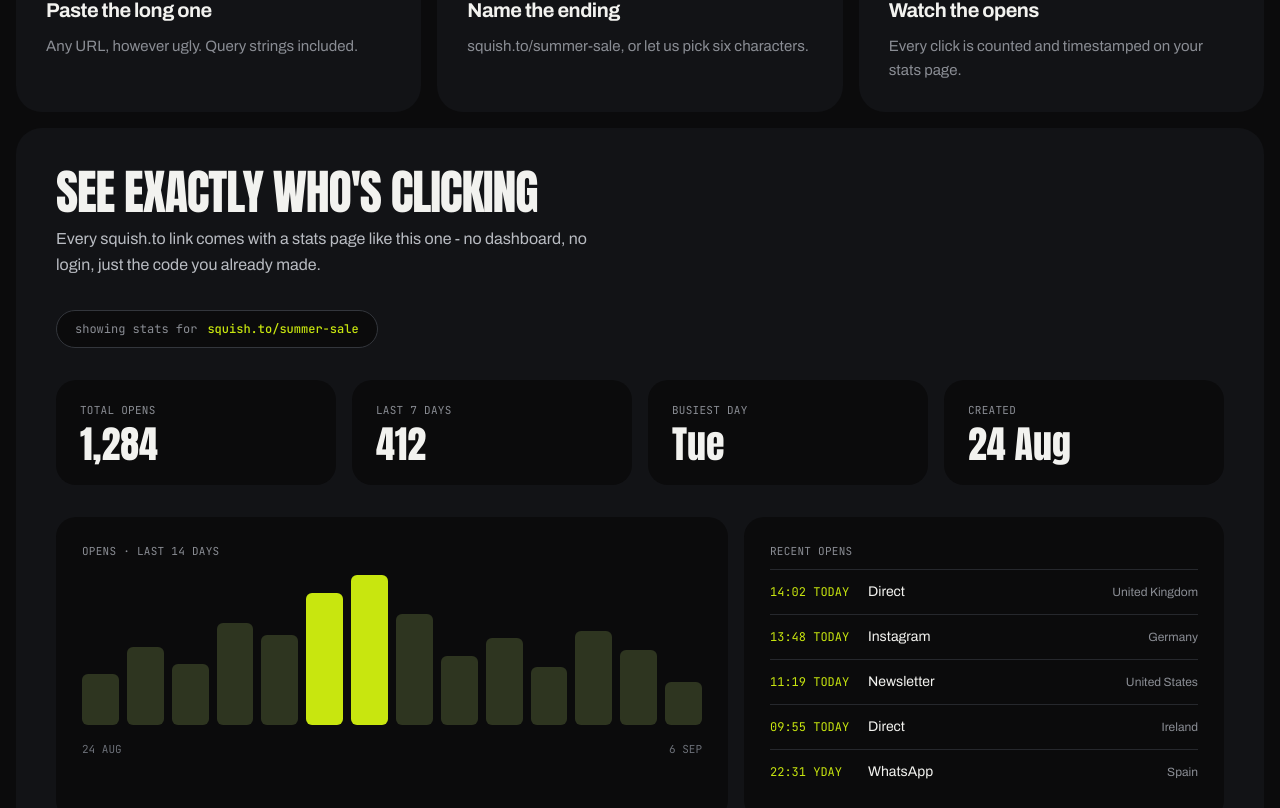
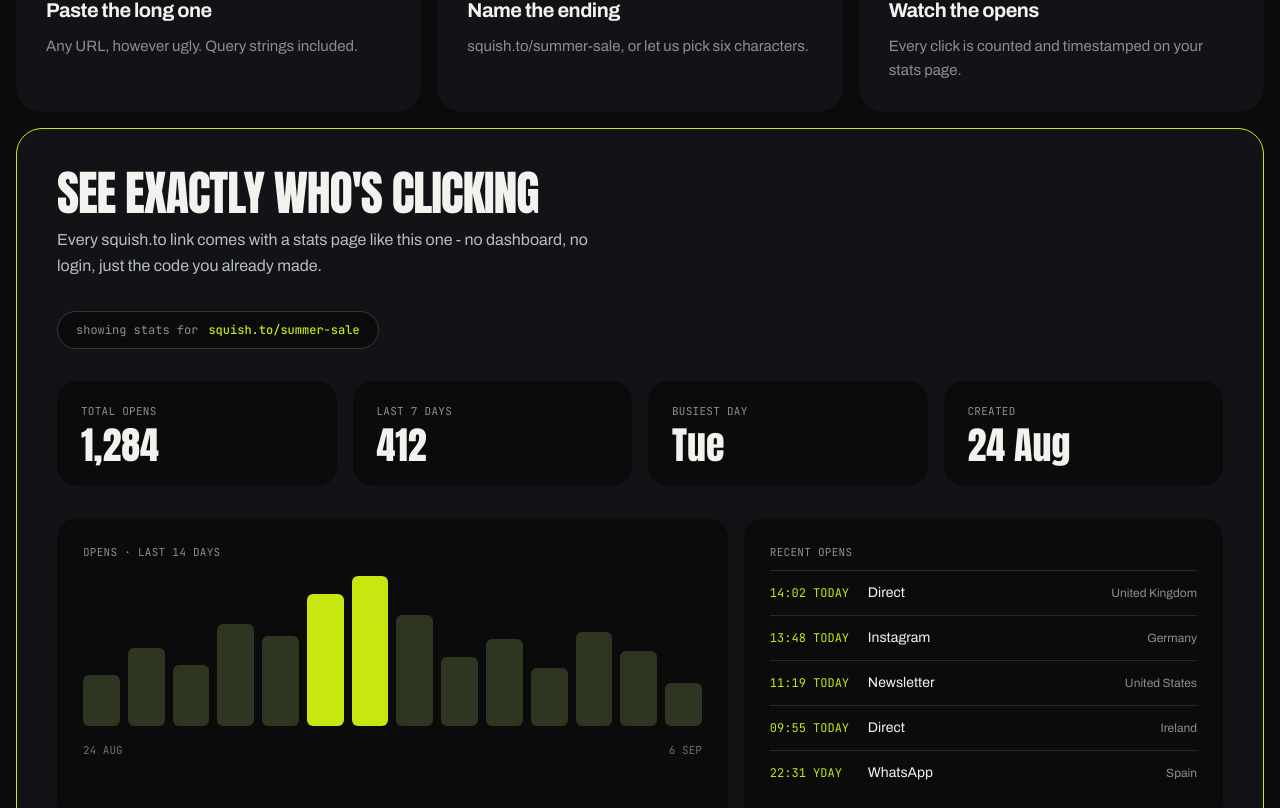
Before and after one commit to RoshyPlaha/squishto, a Next.js app: page / in a window 1280 px wide. Shown: the part 972-1780 px from the top of the page. Built offline with nearby package versions, Linux system fonts and the light colour scheme; no server answers.

Commit message:
colour change

```diff
--- a/components/stats-preview.tsx
+++ b/components/stats-preview.tsx
@@ -18,7 +18,7 @@
 
 export function StatsPreview() {
   return (
-    <div className="flex flex-col gap-7 rounded-[22px] bg-surface p-5 md:gap-8 md:rounded-[26px] md:p-10">
+    <div className="flex flex-col gap-7 rounded-[22px] border border-lime bg-surface p-5 md:gap-8 md:rounded-[26px] md:p-10">
       <div className="flex max-w-[60ch] flex-col gap-2.5">
         <h2 className="m-0 font-display text-3xl leading-none tracking-tight uppercase md:text-[48px]">
           See exactly who&apos;s clicking
```
